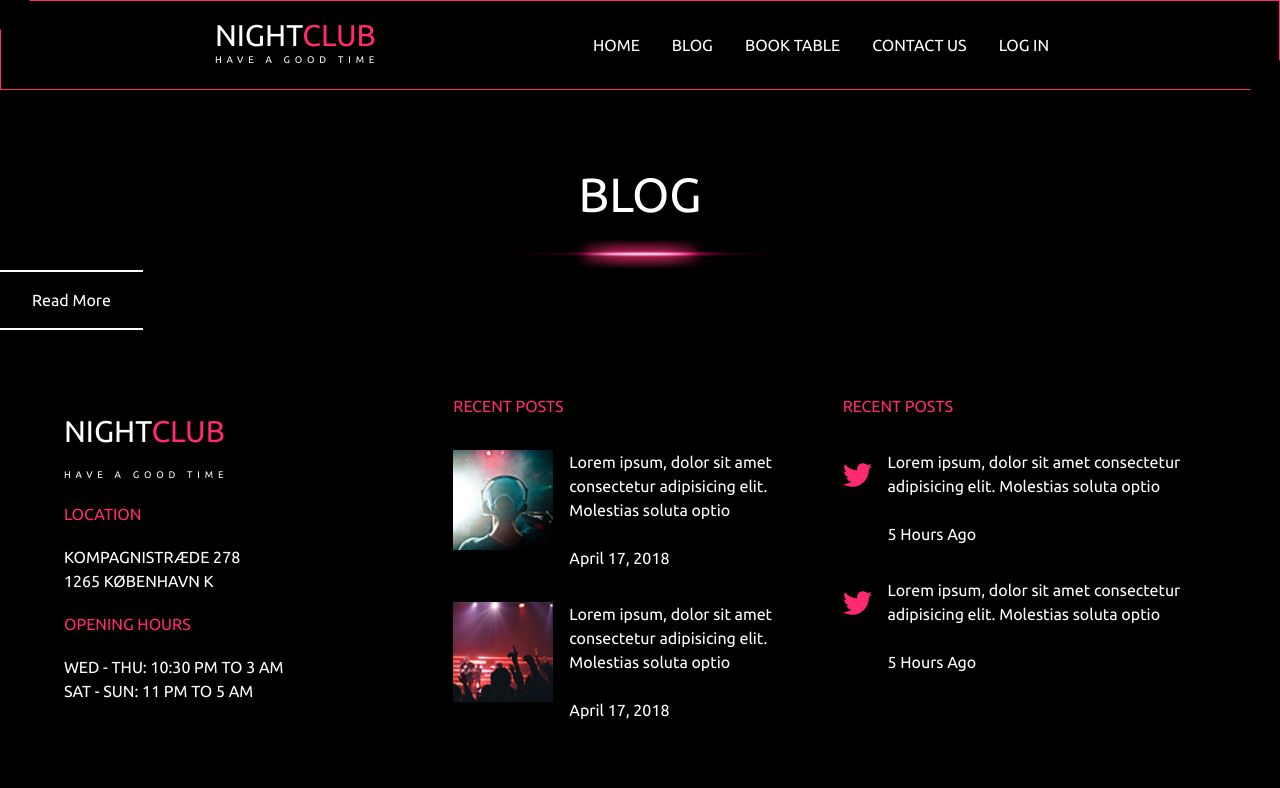
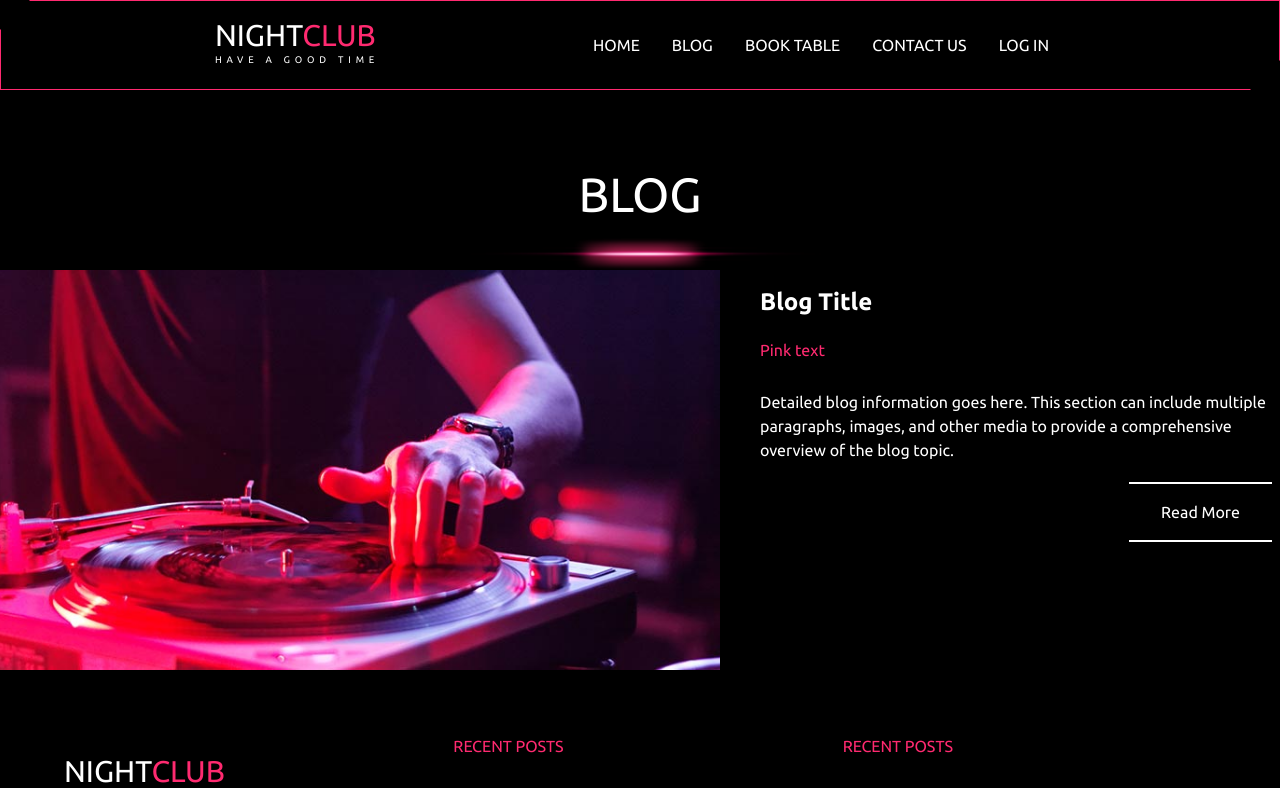
Before and after one commit to eydbjorgham/night-club, a Next.js app: page /blog in a window 1280 px wide. Shown: the top 788 px of the page. Built offline with nearby package versions, Linux system fonts and the light colour scheme.

Commit message:
BlogInfo init yo

```diff
--- a/src/app/(routes)/blog/page.js
+++ b/src/app/(routes)/blog/page.js
@@ -1,8 +1,8 @@
+import { Ubuntu } from "next/font/google";
+import Nav from "@/app/components/Nav";
+import Overskrift from "@/app/components/Overskrift";
+import BlogInfo from "@/app/components/BlogInfo";
 import Footer from "@/app/components/Footer";
-import Overskrift from "@/app/components/Overskrift";
-import Nav from "@/app/components/Nav";
-import { Ubuntu } from "next/font/google";
-import Button from "@/app/components/Button";
 
 const ubuntu = Ubuntu({
   subsets: ["latin"],
@@ -21,8 +21,8 @@ export default function BlogPage() {
           </header>
           <main>
             <Overskrift text="Blog" />
+            <BlogInfo />
 
-            <Button text="Read More" href="/blog/post1" />
           </main>
           <footer>
             <Footer />
--- /dev/null
+++ b/src/app/components/BlogInfo.jsx
@@ -0,0 +1,32 @@
+import Image from "next/image";
+import Button from "@/app/components/Button";
+
+const BlogInfo = () => {
+  return (
+    <div className="flex gap-10">
+      <Image
+        src="/assets/content-img/blog_full1.jpg"
+        alt="Illustration"
+        width={600}
+        height={600}
+        className="object-cover w-180 h-100"
+      />
+      <div className="flex flex-col gap-5">
+        <h2 className="mt-4 text-2xl font-semibold text-(--secondary-color)">
+          Blog Title
+        </h2>
+        <h3 className="text-(--tertiary-color)">Pink text</h3>
+        <p className="mt-2 w-lg text-(--secondary-color)">
+          Detailed blog information goes here. This section can include multiple
+          paragraphs, images, and other media to provide a comprehensive
+          overview of the blog topic.
+        </p>
+        <div className="place-self-end">
+        <Button text="Read More" href="/blog/post1" />
+        </div>
+      </div>
+    </div>
+  );
+};
+
+export default BlogInfo;
```
